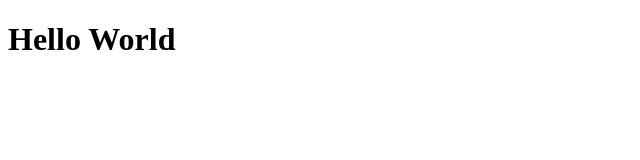
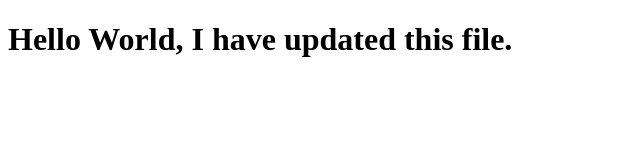
Before and after one commit to shubham-pundir00/GitHubPages, a plain HTML site: page index.html in a window 1280 px wide. Shown: the whole page, without its empty margins (0-640 px from the left). Drawn offline with Linux system fonts and the light colour scheme.

Commit message:
Updated the code

```diff
--- a/index.html
+++ b/index.html
@@ -3,9 +3,9 @@
 <head>
     <meta charset="UTF-8">
     <meta name="viewport" content="width=device-width, initial-scale=1.0">
-    <title>Hello World</title>
+    <title>GitHubPages</title>
 </head>
 <body>
-    <h1>Hello World</h1>
+    <h1>Hello World, I have updated this file.</h1>
 </body>
 </html>
```
